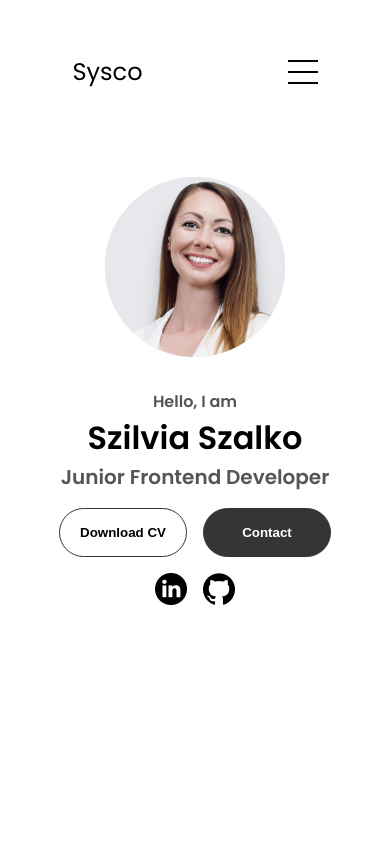
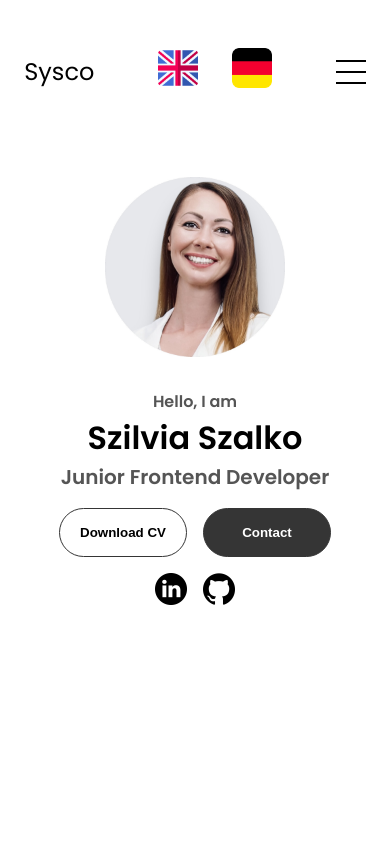
Before and after one commit to Sysco-CH/Black-White-Portfolio, a plain HTML site: page index.html in a window 390 px wide. Shown: the top 844 px of the page. Drawn offline with Linux system fonts and the light colour scheme.

Commit message:
Update language icons of mobile view

```diff
--- a/index.html
+++ b/index.html
@@ -24,6 +24,9 @@
     </nav>
     <nav id="hamburger-nav">
       <div class="logo">Sysco</div>
+      <div class="icons_mobile"><img id="flag-en" src="./assets/flag-en.png" alt="English" class="language-flag" onclick="switchLanguage(`en`)">
+          <img id="flag-de" src="./assets/flag-de.png" alt="Deutsch" class="language-flag" onclick="switchLanguage(`de`)">
+      </div>
       <div class="hamburger-menu">
         <div class="hamburger-icon" onclick="togglerMenu()">
           <span></span>
@@ -379,7 +382,7 @@
           </ul>
         </div>
       </nav>
-      <p " data-translate="copyRight">Copyright ©️ 2024 Szilvia Szalko. All Rights Reserved.</p>
+      <p " data-translate="copyRight">&copy; 2024 Szilvia Szalko. All Rights Reserved. </p>
     </footer>
     <script src="script.js"></script>
   </body>
--- a/mediaqueries.css
+++ b/mediaqueries.css
@@ -47,6 +47,7 @@
     footer {
       height: 40vh;
     }
+
     #profile {
       height: 83vh;
       margin-bottom: 0;
--- a/script.js
+++ b/script.js
@@ -32,7 +32,7 @@ const translations = {
     projectThree: "Project Three",
     getInTouch: "Get In Touch",
     contactMe: "Contact Me",
-    copyRight: "Copyright ©️ 2024 Szilvia Szalko. All Rights Reserved.",
+    copyRight: "&copy; 2024 Szilvia Szalko. All Rights Reserved. ",
   },
   de: {
     about: "Über mich",
@@ -60,7 +60,7 @@ const translations = {
     projectThree: "Projekt Drei",
     getInTouch: "Kontakt aufnehmen",
     contactMe: "Kontaktieren Sie mich",
-    copyRight: "Copyright ©️ 2024 Szilvia Szalko. Alle Rechte vorbehalten.",
+    copyRight: "&copy; 2024 Szilvia Szalko. Alle Rechte vorbehalten.",
   },
 };
 
--- a/style.css
+++ b/style.css
@@ -107,6 +107,11 @@ a:hover {
   height: 2px;
   background-color: black;
   transition: all 0.3 ease-in-out;
+}
+
+.icons_mobile {
+  position: relative;
+  justify-content: left;
 }
 
 .menu-links {
```
